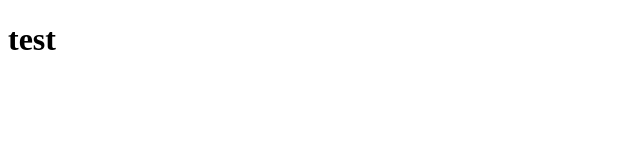
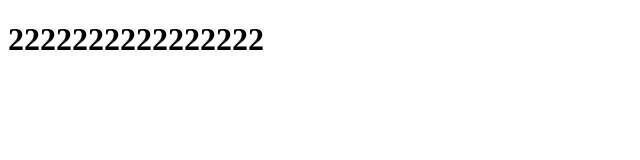
Before and after one commit to Kevin-WLS/test, a plain HTML site: page index.html in a window 1280 px wide. Shown: the whole page, without its empty margins (0-640 px from the left). Drawn offline with Linux system fonts and the light colour scheme.

```diff
--- a/index.html
+++ b/index.html
@@ -9,7 +9,7 @@
 </head>
 
 <body>
-    <h1>test</h1>
+    <h1>2222222222222222</h1>
 </body>
 
 </html>
```
